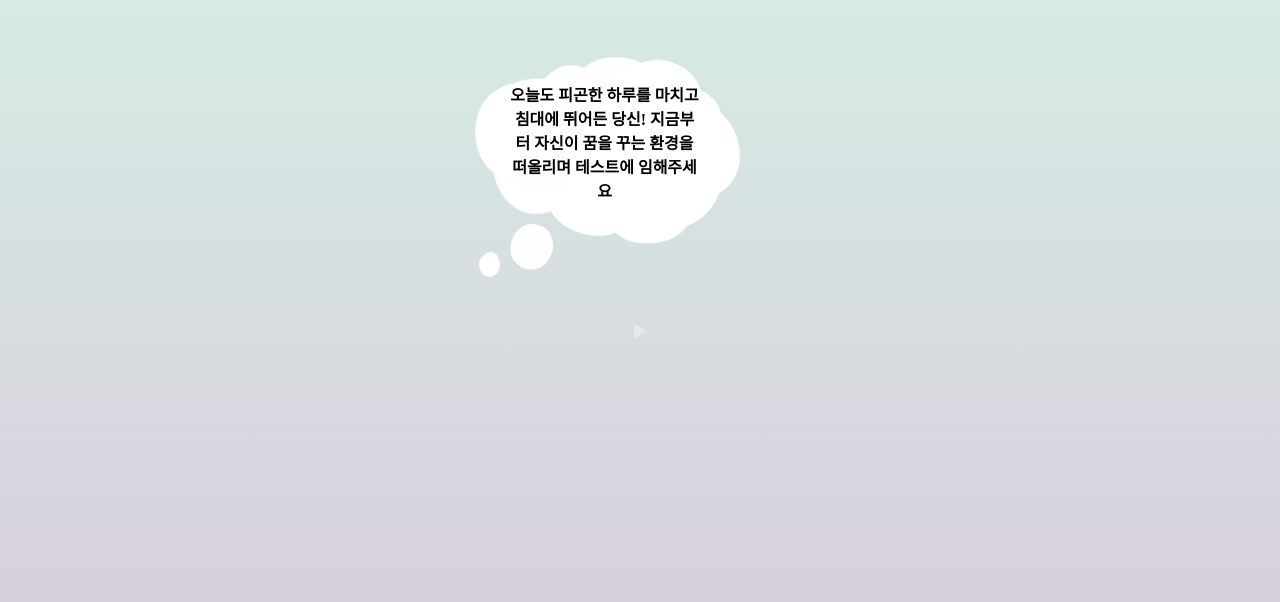
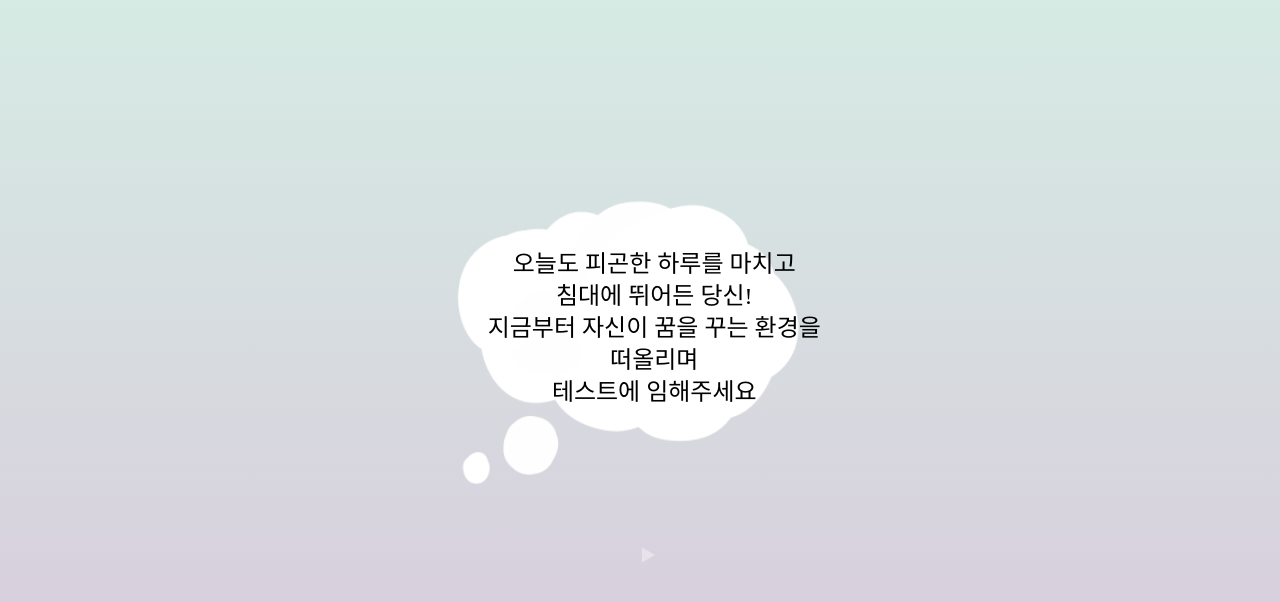
Before and after one commit to chucoding/dream-measurement, a Next.js app: page / in a window 1280 px wide. Both pictures are taken after a click on the button "테스트 시작하기". Shown: the top 602 px of the page. Built offline with nearby package versions, Linux system fonts and the light colour scheme; a web font is replaced by a local one.

Commit message:
design : onboarding

```diff
--- a/src/components/modules/cloudCardBig.tsx
+++ b/src/components/modules/cloudCardBig.tsx
@@ -3,7 +3,7 @@ export default function CloudCardBig({ children, runAnimate = false }: any) {
   return (
     <div
       className={`bg-[url('/cloud.png')] bg-cover
-        h-[400px] w-[450px]
+        h-[400px] w-[450px] p-10 pt-20 pb-20
         absolute left-[40%] transform -translate-x-1/2 top-[40%] -translate-y-1/2
         ${runAnimate ? "animate-fadein" : ""}`}
     >
--- a/src/components/templates/onboarding.tsx
+++ b/src/components/templates/onboarding.tsx
@@ -1,27 +1,28 @@
 "use client";
 
-import { useState, useEffect } from "react";
-import CloudCard from "../modules/cloudCard";
-import Textline from "../modules/textline";
+import { useState } from "react";
+import CloudCardBig from "../modules/cloudCardBig";
 import Flow from "./flow";
 
 export default function OnBoarding(props: any) {
-  const [text1, setText1] = useState("");
-  const [text2, setText2] = useState("");
-  const [text3, setText3] = useState("");
-  const [finish, setFinish] = useState(false);
   const [next, setNext] = useState(false);
 
   return next ? (
     <Flow />
   ) : (
     <div>
-      <CloudCard
-        text="오늘도 피곤한 하루를 마치고 침대에 뛰어든 당신! 지금부터 자신이 꿈을
-        꾸는 환경을 떠올리며 테스트에 임해주세요"
-      />
+      <CloudCardBig>
+        <h2 className="text-2xl absolute mt-10 left-[23%]">
+          오늘도 피곤한 하루를 마치고
+          <br /> 침대에 뛰어든 당신!
+          <br />
+          지금부터 자신이 꿈을 꾸는 환경을 떠올리며
+          <br />
+          테스트에 임해주세요
+        </h2>
+      </CloudCardBig>
       <button
-        className="animate-pulse text-gray-100"
+        className="absolute top-[70%] animate-pulse text-gray-100"
         onClick={() => setNext(true)}
       >
         ▶
```
